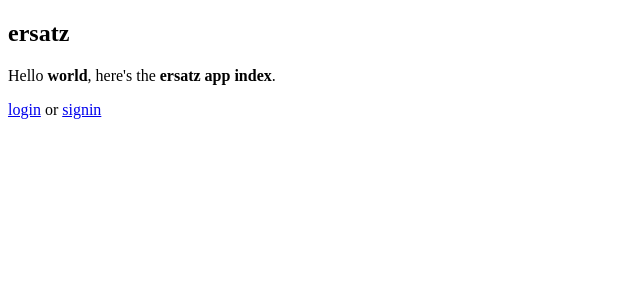
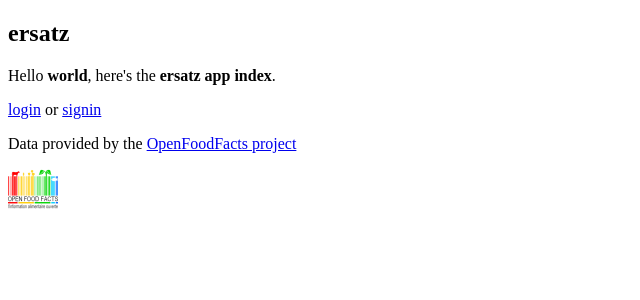
Before and after one commit to freezed/ocp8, a Django app: page /ersatz/ in a window 1280 px wide. Shown: the part 98-398 px from the top of the page, without its empty margins (0-640 px from the left). Run offline with Django 3.2, Linux system fonts and the light colour scheme.

Commit message:
Configure static files management FIX #03
- Add an image in footer of the base template
- Add `whitenoise` and deploy configuration

```diff
--- a/omega/templates/base.html
+++ b/omega/templates/base.html
@@ -1,3 +1,4 @@
+{% load static %}
 <!DOCTYPE html>
 <html lang="en">
   <head>
@@ -34,7 +35,17 @@
       <a href="{% url 'signin' %}?next={{request.path}}">signin</a>
       </p>
       {% endif %}
-
+      <p>
+        Data provided by the
+        <a href="https://fr.openfoodfacts.org" title="OpenFoodFacts website">
+          OpenFoodFacts project
+        </a>
+      </p>
+      <p>
+        <a href="https://fr.openfoodfacts.org" title="OpenFoodFacts website">
+          <img src="{% static 'img/off-logo-footer.png' %}" title="OpenFoodFacts logo">
+        </a>
+      </p>
       {% endblock %}
 
     {% endspaceless %}
--- a/requirements.txt
+++ b/requirements.txt
@@ -18,3 +18,4 @@ pytz==2018.5
 requests==2.19.1
 six==1.11.0
 urllib3==1.23
+whitenoise==4.1
```
Also changed, not shown: omega/settings.py (+10 -0 lines), omega/static/img/off-logo-footer.png (added), 1 other file.
